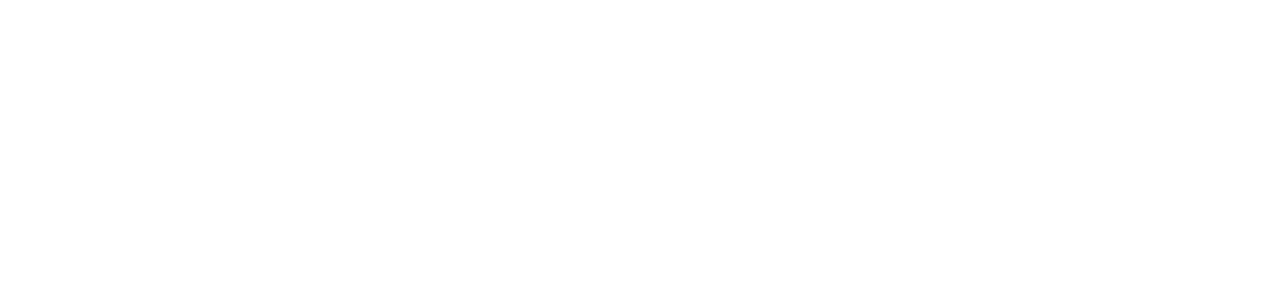
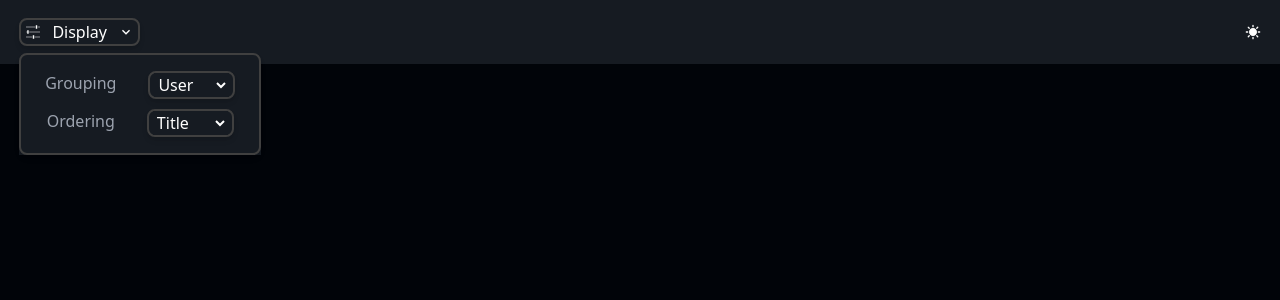
Before and after one commit to Mohammad10100/kanban-board-cypherx, a React (Create React App) app: page / in a window 1280 px wide. Shown: the top 300 px of the page. Built offline with nearby package versions, Linux system fonts and the light colour scheme.

Commit message:
feat- Navbar && themeprovider

```diff
--- a/package.json
+++ b/package.json
@@ -8,7 +8,9 @@
     "@testing-library/user-event": "^13.5.0",
     "react": "^18.2.0",
     "react-dom": "^18.2.0",
+    "react-icons": "^4.12.0",
     "react-scripts": "5.0.1",
+    "styled-components": "^6.1.2",
     "web-vitals": "^2.1.4"
   },
   "scripts": {
--- a/src/App.js
+++ b/src/App.js
@@ -1,8 +1,40 @@
 import './App.css';
+import Container from './components/Container';
+import React, { useState } from "react";
+import { ThemeProvider } from 'styled-components';
+
+const lightTheme = {
+  colors: {
+    primary: '#ffff',
+    bg: '#F4F5F8',
+    text: 'text-black',
+    text_secondary: 'text-grey',
+    grey: '#aaa',
+  },
+  fontSize: '16px',
+  name:'light',
+};
+
+const darkTheme = {
+  colors: {
+    primary: 'bg-[#161B22]',
+    bg: 'bg-[#010409]',
+    text: 'text-white',
+    text_secondary: 'text-gray-400',
+    grey: '#555',
+  },
+  fontSize: '16px',
+  name:'dark',
+};
+
 
 function App() {
+  const [darkMode, SetDarkMode] = useState(1);
+
   return (
-    <></>
+    <ThemeProvider theme={darkMode?darkTheme:lightTheme}>
+      <Container></Container>
+    </ThemeProvider>
   );
 }
 
--- /dev/null
+++ b/src/components/Container.jsx
@@ -0,0 +1,19 @@
+import React from 'react'
+import Navbar from './Navbar'
+import Main from './Main';
+import { useTheme } from 'styled-components';
+
+export default function Container() {
+    const theme = useTheme();
+
+  return (
+    <>
+      <div className={`section ` + theme.colors.text}>
+        {console.log(theme.colors.text)}
+      <Navbar></Navbar>
+      <Main></Main>
+      <></>
+      </div>
+    </>
+  )
+}
--- /dev/null
+++ b/src/components/Main.jsx
@@ -0,0 +1,11 @@
+import React from 'react'
+import { useTheme } from 'styled-components'
+
+export default function Main() {
+    const theme = useTheme()
+  return (
+    <div className={` h-[92vh] `+ theme.colors.bg}>
+
+    </div>
+  )
+}
--- /dev/null
+++ b/src/components/Navbar.jsx
@@ -0,0 +1,58 @@
+import React, { useState } from 'react'
+import { PiMoonFill } from "react-icons/pi";
+import { MdSunny } from "react-icons/md";
+import { GiSettingsKnobs } from "react-icons/gi";
+import { MdKeyboardArrowDown } from "react-icons/md";
+import { useTheme } from 'styled-components';
+
+export default function Navbar() {
+  const theme = useTheme()
+
+  return (
+    <div className={`flex justify-center ` + theme.colors.primary}>
+      {console.log(theme.name)}
+      <nav className={`navbar flex justify-between w-[97%] h-[8vh] items-center `}>
+
+        <div className=' relative'>
+
+          <div className="display flex items-center justify-between gap-[0.7rem] px-1 border-2 rounded-lg border-neutral-700 shadow-md">
+            <GiSettingsKnobs className='  rotate-90' />
+            <p className='  text-md'>Display</p>
+            <MdKeyboardArrowDown />
+          </div>
+
+          {/* /DropDown */}
+          <div className={` absolute top-[125%] ` + theme.colors.primary} >
+            <div className={`flex flex-col px-[1.5rem] py-[1rem] items-center justify-between border-2 rounded-lg border-neutral-700 shadow-md gap-y-2.5 `} >
+              <div className='flex gap-[2rem] justify-between  '>
+                <div className={theme.colors.text_secondary}>Grouping</div>
+                <div className="display flex items-center justify-between gap-[0.7rem] px-1 border-2 rounded-lg border-neutral-700 shadow-md ">
+                  <select name="grouping" id="grouping" className={` `+ theme.colors.primary}>
+                    <option value="User">User</option>
+                    <option value="Status">Status</option>
+                    <option value="Priority">Priority</option>
+                  </select>
+                </div>
+              </div>
+
+              <div className='flex gap-[2rem] justify-between'>
+                <div className={theme.colors.text_secondary}>Ordering</div>
+                <div className="display flex items-center justify-between gap-[0.7rem] px-1 border-2 rounded-lg border-neutral-700 shadow-md">
+                  <select name="Ordering" id="Ordering" className={` `+ theme.colors.primary}>
+                    <option value="Title">Title</option>
+                    <option value="Priority">Priority</option>
+                  </select>
+                </div>
+              </div>
+            </div>
+
+          </div>
+        </div>
+
+        <div className="theme flex">
+          {theme.name == 'light' ? <PiMoonFill /> : <MdSunny />}
+        </div>
+      </nav>
+    </div>
+  )
+}
--- a/tailwind.config.js
+++ b/tailwind.config.js
@@ -1,6 +1,6 @@
 /** @type {import('tailwindcss').Config} */
 module.exports = {
-  content: ["./src/**/*.{html,js}"],
+  content: ["./src/**/*.{html,js,jsx}"],
   theme: {
     extend: {},
   },
```
Also changed, not shown: 1 other file (tests, documents, lock files or other folders).
